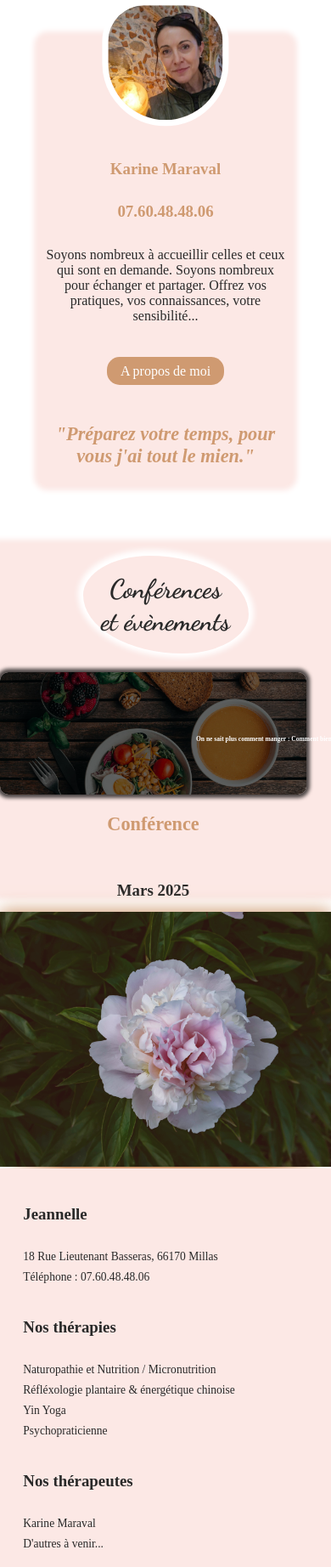
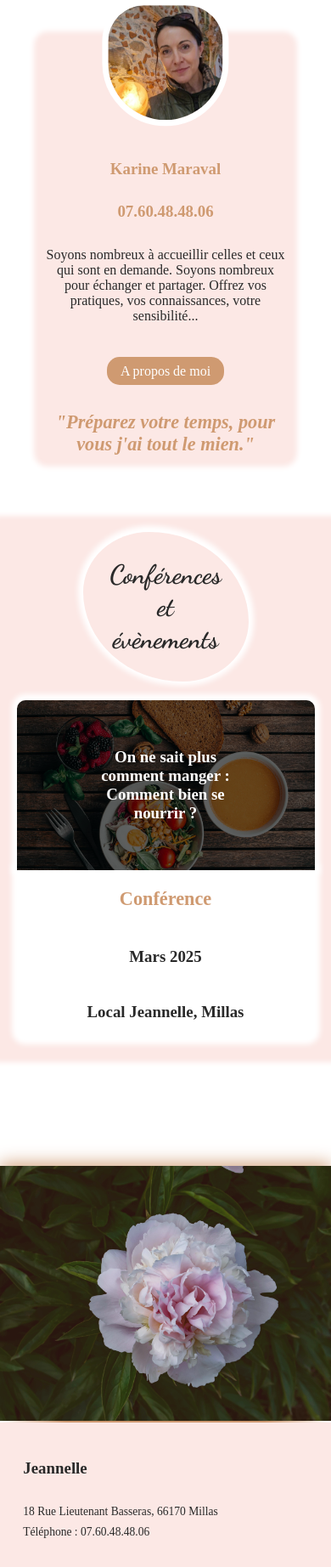
Before and after one commit to Nifrael/jeannelle-1, a PHP site: page / in a window 390 px wide. Shown: the part 1685-3529 px from the top of the page at 85% size. Run offline with PHP 8.4, Linux system fonts and the light colour scheme; some libraries are stand-ins or nearby versions; some web fonts are replaced.

Commit message:
Version mobile pour les évènements

```diff
--- a/assets/css/accueil.css
+++ b/assets/css/accueil.css
@@ -271,7 +271,7 @@
   box-shadow: 0px -1px 6px 6px var(--main-color);
   background-color: var(--main-color);
   padding-top: 3%;
-  margin-top: 3%;
+  margin-top: 10%;
 }
 
 #events-title {
@@ -349,7 +349,7 @@
   background-color: rgba(0, 0, 0, 0.6);
   position: relative;
   grid-column: 2/3;
-  grid-row: 1/3;
+  grid-row: 1/2;
   border-radius: 10px;
   box-shadow: 0px 0px 4px 4px rgba(0, 0, 0, 0.7);
 }
@@ -364,7 +364,6 @@
 
 .event-photo h5 {
   color: var(--white);
-  display: inline;
   margin: 0;
   position: absolute;
   text-align: center;
@@ -543,68 +542,39 @@
   }
 
   #events-title {
-    padding: 5%;
-  }
-
-  #events-title:hover {
-    background-color: white;
-    transition: 0.5s ease-in-out;
+    padding: 8%;
   }
 
   .events-grid {
-    display: grid;
-    width: 100%;
-    grid-template-columns: 95%;
-    grid-template-rows: 60% 40%;
-  }
-
-  .alt {
-    grid-template-columns: 95%;
-    border-left: 10px solid var(--main-color);
+    margin: 0 auto;
+    width: 90%;
+    grid-template-columns: 1fr;
+    grid-template-rows: 200px 200px;
+    border-right: none;
   }
 
   .event-infos {
-    display: grid;
-    grid-template-columns: 1fr;
-    grid-template-rows: repeat(3, auto);
     grid-row: 2/3;
+    box-shadow: 0px -1px 6px 6px var(--white);
+    background-color: var(--white);
+    border-bottom-left-radius: 10px;
+    border-bottom-right-radius: 10px;
   }
 
-  .infos-alt {
-    grid-column: 1/2;
+  .event-infos h5,
+  h3 {
+    margin: 0.5rem;
   }
 
   .event-photo {
-    background-image: url(../images/Meal.jpg);
-    background-position: center;
-    background-size: cover;
-    background-blend-mode: overlay;
-    background-color: rgba(0, 0, 0, 0.6);
-    position: relative;
+    width: 100%;
     grid-column: 1/2;
-    grid-row: 1/2;
-    border-radius: 10px;
-    box-shadow: 0px 0px 4px 4px rgba(0, 0, 0, 0.7);
-  }
-
-  .second-photo {
-    background-image: url(../images/Bach.jpg);
-  }
-
-  .photo-alt {
-    grid-column: 1/2;
+    border-bottom-left-radius: 0px;
+    border-bottom-right-radius: 0px;
+    box-shadow: 0px -1px 6px 6px var(--white);
   }
 
   .event-photo h5 {
-    color: var(--white);
-    scale: 0.4;
-    display: inline;
-    margin: 0;
-    position: absolute;
-    text-align: center;
-    top: 50%;
-    left: 50%;
-    transform: translate(-50%, -50%);
-    white-space: nowrap;
+    white-space: normal;
   }
 }
--- a/assets/css/components.css
+++ b/assets/css/components.css
@@ -169,7 +169,7 @@ footer a:hover {
 }
 
 .photo-end {
-  margin-top: 5%;
+  margin-top: 15dvh;
   background-image: url(../images/End.jpg);
   width: 100%;
   height: 450px;
```
